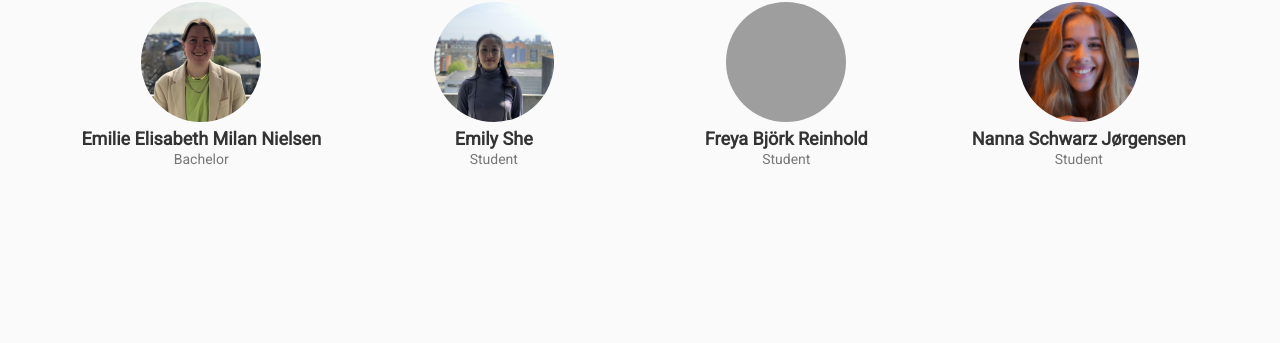
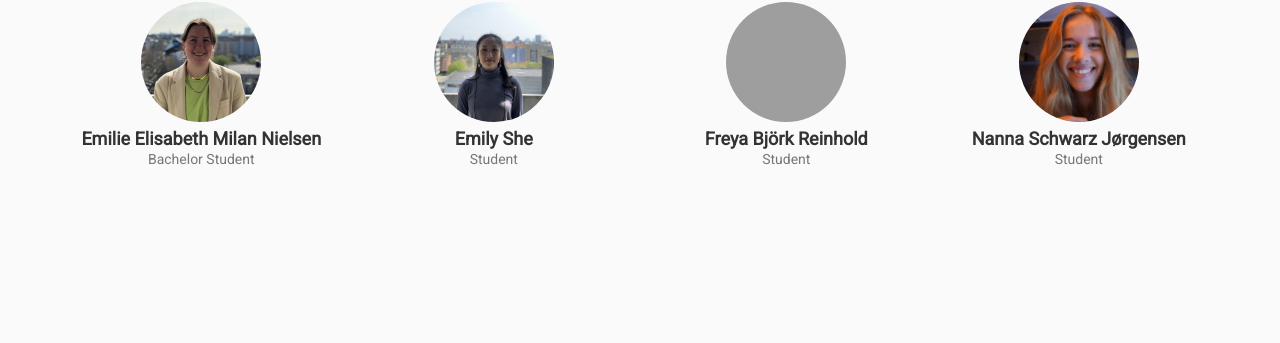
Before and after one commit to hatzakislab/hatzakislab.github.io, a Jekyll site: the page built from index.md, in a window 1280 px wide and 900 px high, scrolled down 2758 px. Shown: the part 109-452 px from the top of the window. Built offline with Jekyll 4.4.1, drawn with Linux system fonts in a browser that asks for light colours; some web fonts are replaced; comment, search, counter and statistics services are not loaded; grey boxes are pictures that could not be loaded.

Commit message:
Adding Emilie

```diff
--- a/_data/team.yml
+++ b/_data/team.yml
@@ -136,7 +136,7 @@
 
 - name: Emilie Elisabeth Milan Nielsen
   img: /emilie-nielsen1.jpg
-  desc: Bachelor
+  desc: Bachelor Student
   blank: true
 
 - name: Emily She
```
